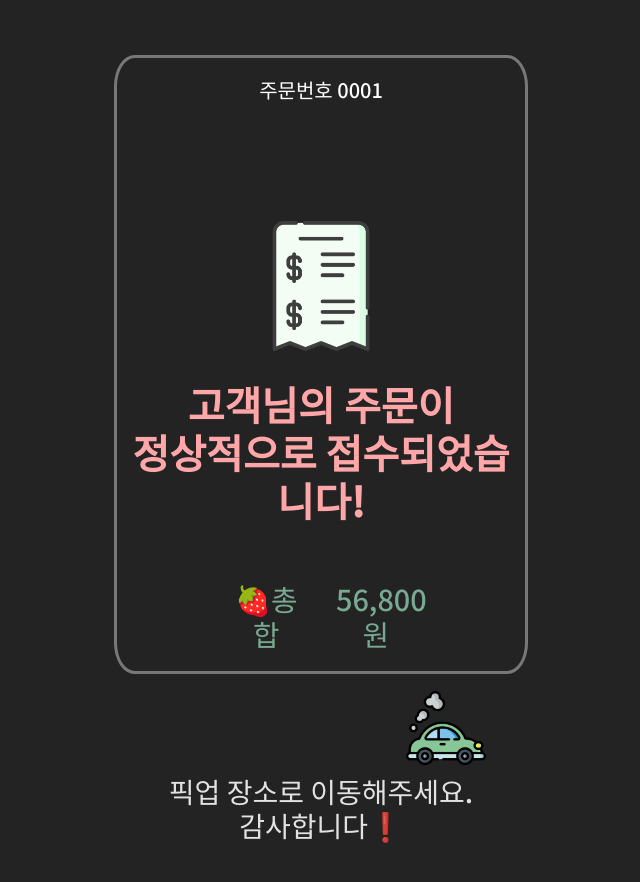
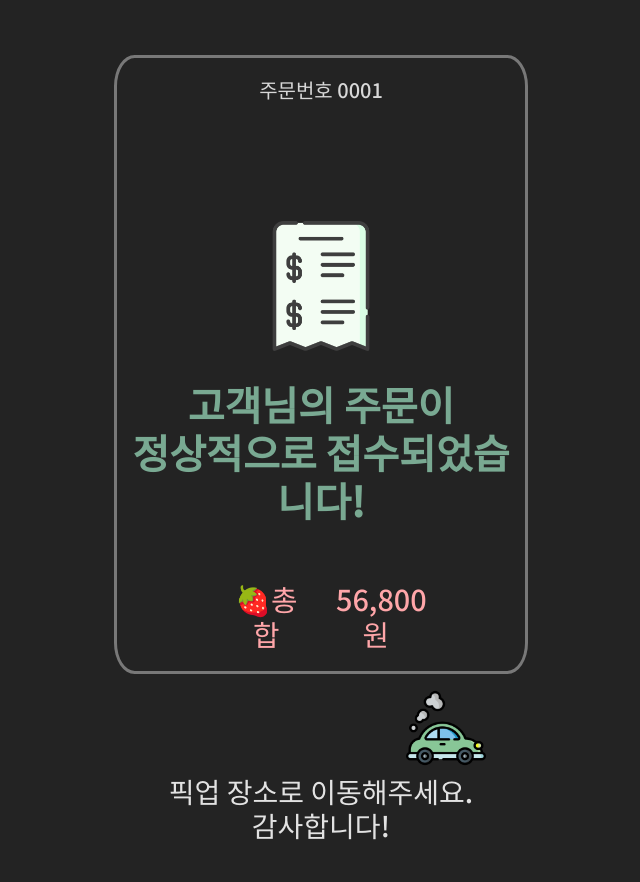
Before and after one commit to DriveThruAiHknu/drivethru, a Django app: page /client/5/ in a window 1280 px wide. Shown: the top 882 px of the page, without its empty margins (319-959 px from the left). Run offline with Django 3.2, Linux system fonts and the light colour scheme; some libraries are stand-ins or nearby versions.

Commit message:
commit_8 고객 UI 마지막화면 수정

```diff
--- a/static/client/style/client_style_5.css
+++ b/static/client/style/client_style_5_2.css
@@ -18,13 +18,13 @@
 h1{
     margin-top: 5%;
     font-weight: 600;
-    color: #ffa6a9;
+    color: #79a992;
 }
 
 h5
 {
     font-weight: 500;
-    color:#ffffff;
+    color:#d8d8d8;
 }
 
 h3{
@@ -34,7 +34,7 @@
 }
 
 h4{
-  color: #79a992;
+  color: #ffa6a9;
   font-size: 1.8em;
   margin-top: 20%;
 }
--- a/templates/client/client_5.html
+++ b/templates/client/client_5.html
@@ -3,7 +3,7 @@
 {% block content %}
 
 {% load static %}
-<link rel="stylesheet" type="text/css" href="{% static 'client/style/client_style_5.css' %}">
+<link rel="stylesheet" type="text/css" href="{% static 'client/style/client_style_5_2.css' %}">
 
 <div class="container">
 
@@ -37,7 +37,7 @@
     </div>
 
     <div class="h-25">
-        <h3> 픽업 장소로 이동해주세요.<br>감사합니다❗ </h3>
+        <h3> 픽업 장소로 이동해주세요.<br>감사합니다! </h3>
     </div>
 
 
```
